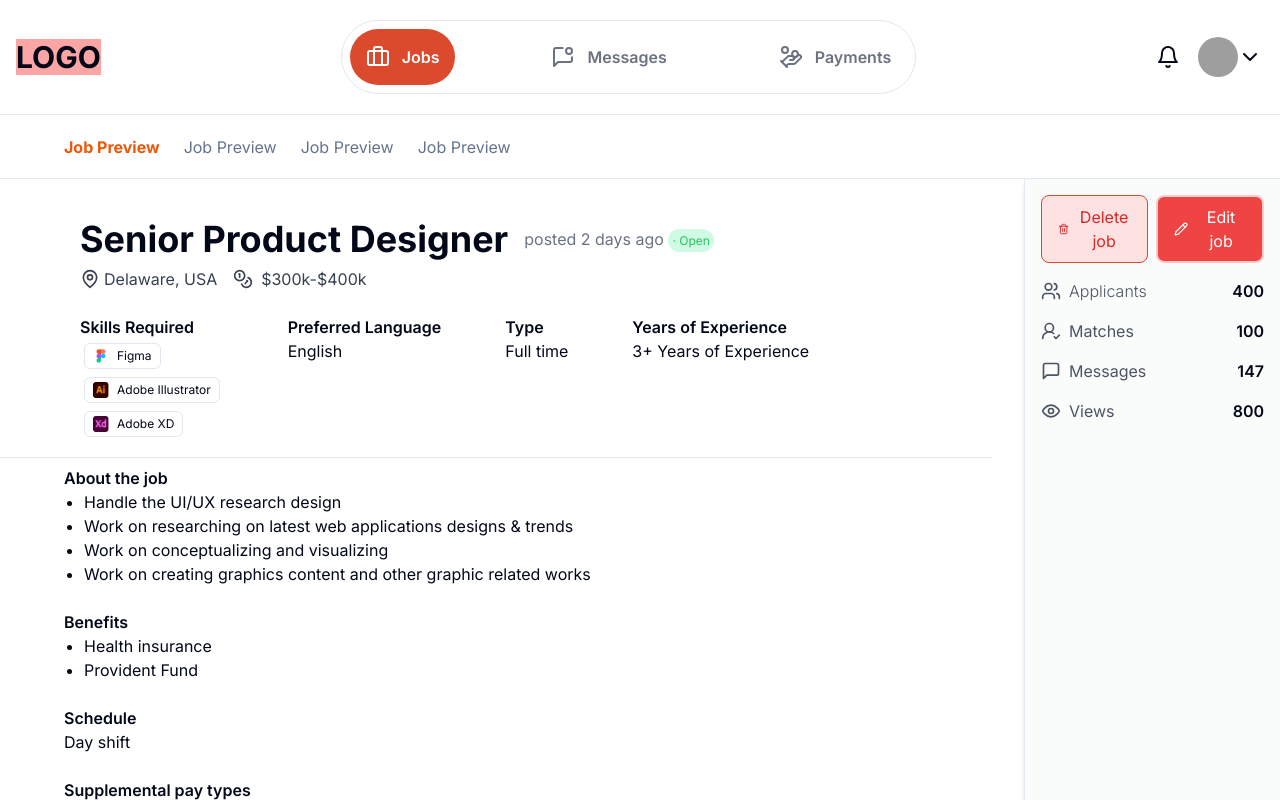
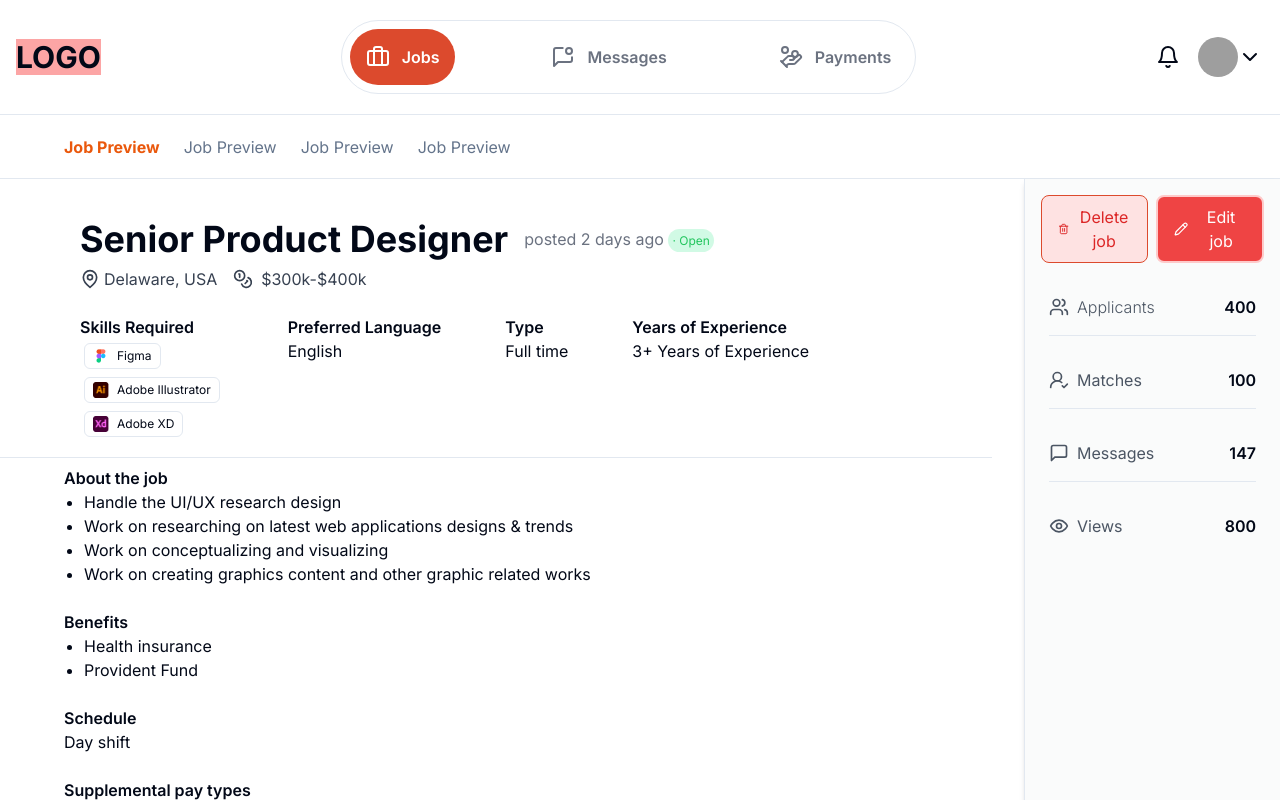
Before and after one commit to Introfect/cladex, a Next.js app: page / in a window 1280 px wide. Shown: the top 800 px of the page. Built offline with nearby package versions, Linux system fonts and the light colour scheme; grey boxes are pictures that could not be loaded.

Commit message:
replaces ' to fix build issues

```diff
--- a/src/components/Sidebar.tsx
+++ b/src/components/Sidebar.tsx
@@ -14,29 +14,29 @@ const Sidebar = () => {
           Edit job
         </button>
       </div>
-      <div className="space-y-4">
-        <div className="flex justify-between">
+      <div className="space-y-4 mx-2">
+        <div className="flex justify-between py-4 border-b">
           <div className="flex items-center">
           <Users className='w-5 mr-2 text-gray-600'/>
             <span className="font-light text-gray-600">Applicants</span>
           </div>
           <span className="font-semibold">400</span>
         </div>
-        <div className="flex justify-between">
+        <div className="flex justify-between py-4 border-b">
           <div className="flex items-center">
           <UserRoundCheck className='text-gray-600 w-5 mr-2' />
             <span className='text-gray-600'>Matches</span>
           </div>
           <span className="font-semibold">100</span>
         </div>
-        <div className="flex justify-between">
+        <div className="flex justify-between py-4 border-b">
           <div className="flex items-center">
           <MessageSquare className='w-5 mr-2 text-gray-600' />
             <span className='text-gray-600'>Messages</span>
           </div>
           <span className="font-semibold">147</span>
         </div>
-        <div className="flex justify-between">
+        <div className="flex justify-between py-4">
           <div className="flex items-center">
           <Eye className='w-5 mr-2 text-gray-600' />
             <span className='text-gray-600'>Views</span>
--- a/src/components/chat/ChatScreen.tsx
+++ b/src/components/chat/ChatScreen.tsx
@@ -58,13 +58,13 @@ function ChatScreen() {
             <AvatarFallback>AC</AvatarFallback>
           </Avatar>
           <div className="rounded-md bg-muted/10 p-3 text-sm">
-            <p>Did you see the new design?</p>
+            <p>Did you see the new design ?</p>
             <div className="text-xs text-muted-foreground">11:24 AM</div>
           </div>
         </div>
         <div className="flex items-start gap-3 justify-end">
           <div className="rounded-md bg-primary text-primary-foreground p-3 text-sm">
-            <p>Yes, I really like it! Great work.</p>
+            <p>Yes, I really like it! Great work .</p>
             <div className="text-xs text-primary-foreground/80">11:25 AM</div>
           </div>
           <Avatar className="w-8 h-8 border">
--- a/src/components/chat/ChatSidebar.tsx
+++ b/src/components/chat/ChatSidebar.tsx
@@ -35,7 +35,7 @@ function ChatSidebar({}: Props) {
             </Avatar>
             <div className="flex-1 truncate">
               <div className="font-medium">John Doe</div>
-              <div className="text-sm text-muted-foreground">Hey, how's it going?</div>
+              <div className="text-sm text-muted-foreground">Hey, how is it going?</div>
             </div>
             <div className="text-xs text-muted-foreground">2:34 PM</div>
           </Link>
@@ -65,7 +65,7 @@ function ChatSidebar({}: Props) {
             </Avatar>
             <div className="flex-1 truncate">
               <div className="font-medium">Alex Johnson</div>
-              <div className="text-sm text-muted-foreground">Let's discuss the project timeline.</div>
+              <div className="text-sm text-muted-foreground">Let uss discuss the project timeline.</div>
             </div>
             <div className="text-xs text-muted-foreground">Yesterday</div>
           </Link>
```
